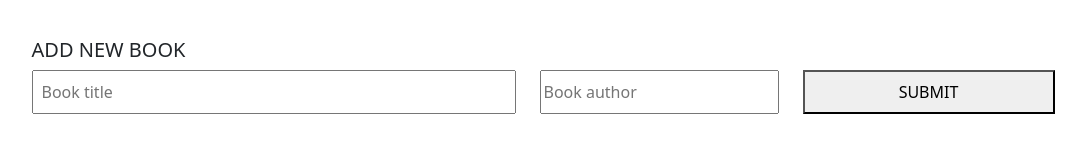
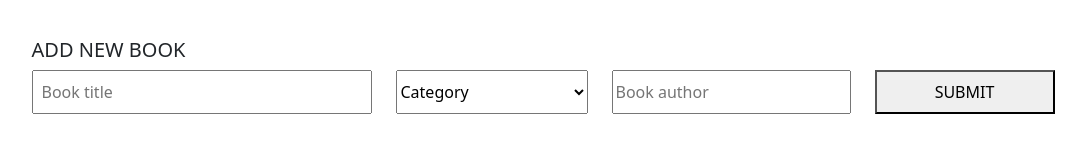
Before and after one commit to jmoseka/bookstore_cms, a React (Create React App) app: page / in a window 1280 px wide. Shown: the part 188-340 px from the top of the page, without its empty margins (97-1183 px from the left). Built offline with nearby package versions, Linux system fonts and the light colour scheme; no server answers.

Commit message:
Add category

```diff
--- a/src/components/Form/Form.js
+++ b/src/components/Form/Form.js
@@ -5,19 +5,20 @@ import { v4 as uuidv4 } from 'uuid';
 import { postBook } from '../../redux/books/books';
 
 const Form = () => {
-  // const book = useSelector((state) => state.bookReducer.book);
   const dispatch = useDispatch();
 
   const titleRef = useRef();
   const authorRef = useRef();
+  const catRef = useRef();
 
   const handleSubmit = (e) => {
     e.preventDefault();
+
     dispatch(postBook({
       item_id: uuidv4(),
       title: titleRef.current.value,
       author: authorRef.current.value,
-      category: 'No category',
+      category: catRef.current.value,
     }));
     titleRef.current.value = '';
     authorRef.current.value = '';
@@ -26,6 +27,15 @@ const Form = () => {
   return (
     <form onSubmit={(e) => handleSubmit(e)} className="d-flex justify-content-between">
       <input ref={titleRef} className="input-title" placeholder="Book title" />
+      <select ref={catRef} className="category">
+        <option defaultValue={' '}>Category</option>
+        <option value="Action">Action</option>
+        <option value="Crime">Crime</option>
+        <option value="Horror">Horror</option>
+        <option value="Romance">Romance</option>
+        <option value="Sci-fi">Sci-Fi</option>
+        <option value="Suspense">Suspense</option>
+      </select>
       <input ref={authorRef} className="input-author" placeholder="Book author" />
       <button
         className="submit"
--- a/src/components/UI/Card.js
+++ b/src/components/UI/Card.js
@@ -4,13 +4,13 @@ import './Card.css';
 const Card = (props) => {
   const prop = props;
   const { bookList, handleRemove } = prop;
-  const { title, author } = bookList;
+  const { title, author, category } = bookList;
 
   return (
     <div className="card">
       <div className="desc-box">
         <div className="desc">
-          <p>Action</p>
+          <p>{category}</p>
           <p className="book-title">{title}</p>
           <p className="book-author">{author}</p>
         </div>
--- a/src/redux/books/books.js
+++ b/src/redux/books/books.js
@@ -4,7 +4,7 @@ import axios from 'axios';
 const GET_BOOK = 'bookstore_cms/bookReducer/books';
 const ADD_BOOK = 'bookstore_cms/bookReducer/addBook';
 const DELETE_BOOK = 'bookstore_cms/bookReducer/checkStatus';
-const url = 'https://us-central1-bookstore-api-e63c8.cloudfunctions.net/bookstoreApi/apps/5YW2OgDLnSBnM7Xf2ZfG/books';
+const url = 'https://us-central1-bookstore-api-e63c8.cloudfunctions.net/bookstoreApi/apps/YKw1fsPIBZpB37RMuwiJ/books';
 
 export const getBook = (payload) => ({
   type: GET_BOOK,
```
